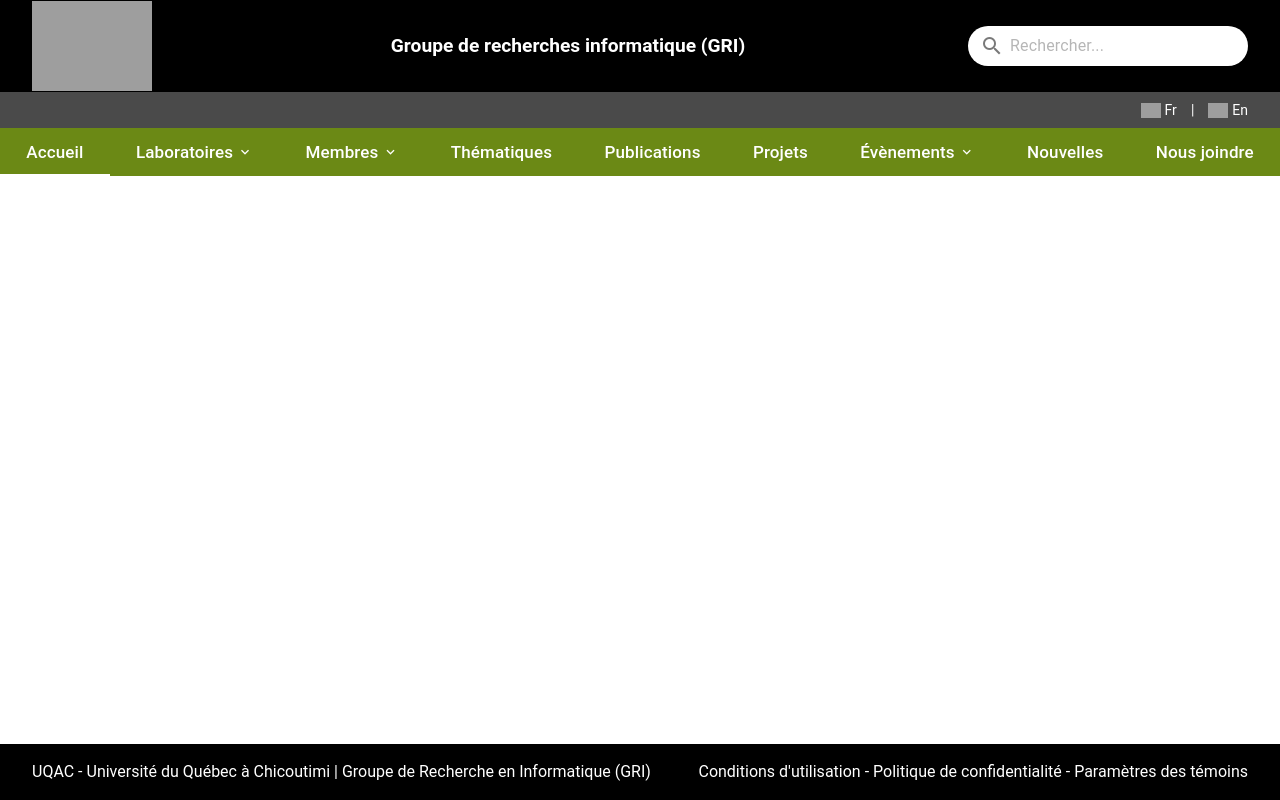
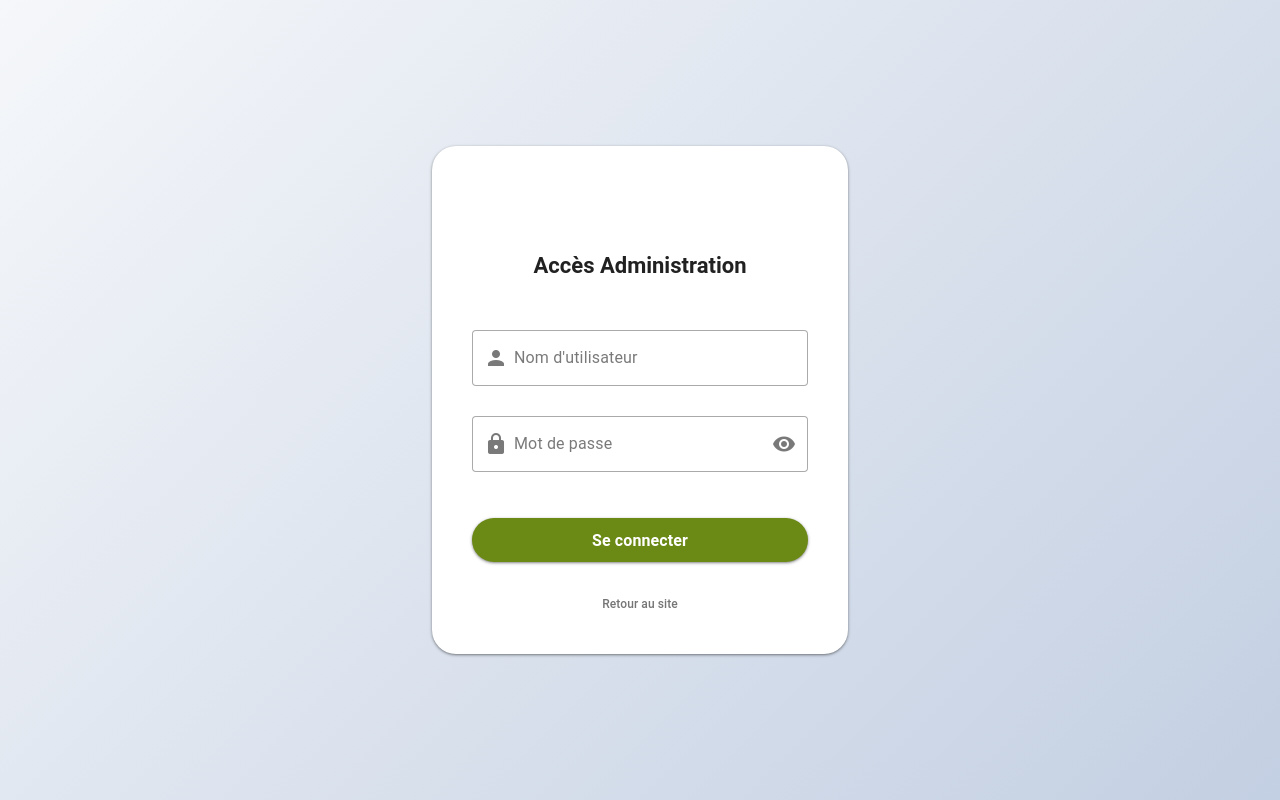
Before and after one commit to lupin100/Stage-Uqac, a Vue app in the folder frontend/: page /admin-connexion in a window 1280 px wide. Built offline with nearby package versions, Linux system fonts and the light colour scheme; grey boxes are pictures that could not be loaded.

Commit message:
Add admin login view and update routing for admin-connexion

```diff
--- a/frontend/src/App.vue
+++ b/frontend/src/App.vue
@@ -1,17 +1,23 @@
 <script setup>
-// Importation des composants enfants
+import { computed } from 'vue'
+import { useRoute } from 'vue-router'
 import AppHeader from './components/AppHeader.vue'
 import AppFooter from './components/AppFooter.vue'
+
+const route = useRoute()
+
+// On masque le header et footer si le nom de la route est 'login'
+const isLoginPage = computed(() => route.name === 'admin-connexion')
 </script>
 
 <template>
   <v-app>
-    <AppHeader />
+    <AppHeader v-if="!isLoginPage" />
 
-    <v-main>
+    <v-main :class="isLoginPage">
       <router-view />
     </v-main>
 
-    <AppFooter />
+    <AppFooter v-if="!isLoginPage" />
   </v-app>
 </template>
--- a/frontend/src/components/AppHeader.vue
+++ b/frontend/src/components/AppHeader.vue
@@ -31,28 +31,19 @@ const breadcrumbs = computed(() => {
     <div class="black-bar">
       <div class="black-bar-content">
         <a href="https://www.uqac.ca/" target="_blank" class="d-flex mr-4" style="width: 120px;">
-        <v-img
-          :src="logo"
-          width="120"
-          contain
-        />
-      </a>
+          <v-img :src="logo" width="120" contain />
+        </a>
 
         <div class="header-title">
           <router-link to="/" class="text-decoration-none text-white">
-          Groupe de recherches informatique (GRI)
-        </router-link>
+            Groupe de recherches informatique (GRI)
+          </router-link>
         </div>
 
-        <v-text-field
-          density="compact"
-          variant="solo"
-          placeholder="Rechercher..."
-          hide-details
-          prepend-inner-icon="mdi-magnify"
-          class="search-field"
-          rounded="pill"
-        />
+        <v-text-field density="compact" variant="solo" placeholder="Rechercher..." hide-details
+          prepend-inner-icon="mdi-magnify" class="search-field" rounded="pill" />
+
+        <v-btn icon="mdi-account" color="white" variant="tonal" class="ml-2" to="/admin-connexion"> </v-btn>
       </div>
     </div>
 
@@ -76,11 +67,7 @@ const breadcrumbs = computed(() => {
 
     <!-- Barre verte -->
     <div class="green-bar">
-      <v-tabs
-        bg-color="#6b8915"
-        color="white"
-        grow
-      >
+      <v-tabs bg-color="#6b8915" color="white" grow>
         <v-tab to="/">Accueil</v-tab>
 
         <v-tab>
--- a/frontend/src/router.js
+++ b/frontend/src/router.js
@@ -16,6 +16,7 @@ import EvenementsView from './views/Evenements.vue'
 import ProjectsView from './views/ProjetsView.vue'
 import MembresReguliersView from './views/MembresReguliersView.vue'
 import MembreCollaboView from './views/MembreCollaboView.vue'
+import ConnexionView from './views/admin/ConnexionView.vue'
 
 const router = createRouter({
   history: createWebHistory(),
@@ -84,6 +85,10 @@ const router = createRouter({
     {
       path: '/membres/:id', name: 'membre', component: MembreCollaboView, meta: {
         breadcrumb: [ { title: 'Accueil', to: '/' }, { title: 'Membres réguliers', to: '/membres-reguliers' }, { title: 'Détail du membre' } ] }
+    },
+    {
+      path: '/admin-connexion', name: 'admin-connexion', component: ConnexionView, meta: {
+        breadcrumb: [ { title: 'Accueil', to: '/' }, { title: 'Admin', to: '/admin-connexion' } ] }
     }
   ]
 })
--- /dev/null
+++ b/frontend/src/views/admin/ConnexionView.vue
@@ -0,0 +1,116 @@
+<script setup>
+import { ref } from 'vue'
+import { useRouter } from 'vue-router'
+
+const router = useRouter()
+
+// États du formulaire
+const username = ref('')
+const password = ref('')
+const isVisible = ref(false) // Pour afficher/masquer le mdp
+const isLoading = ref(false)
+const errorMessage = ref(null)
+
+// Simulation de connexion
+const handleLogin = async () => {
+    if (!username.value || !password.value) {
+        errorMessage.value = "Veuillez remplir tous les champs."
+        return
+    }
+
+    isLoading.value = true
+    errorMessage.value = null
+
+    try {
+        console.log("Tentative de connexion pour :", username.value)
+        await new Promise(resolve => setTimeout(resolve, 1500))
+        alert("Connexion réussie")
+    } catch (error) {
+        errorMessage.value = "Identifiants invalides."
+    } finally {
+        isLoading.value = false
+    }
+}
+</script>
+
+<template>
+    <v-container class="login-container fill-height" fluid>
+        <v-row align="center" justify="center" no-gutters>
+            <v-col cols="12" sm="8" md="5" lg="4">
+
+                <v-card class="elevation-12 pa-6" rounded="xl">
+                    <v-card-item class="text-center mb-10">
+                        <v-icon color="primary" size="64" class="mb-2">mdi-lock-shield</v-icon>
+                        <v-card-title class="text-h5 font-weight-bold">
+                            Accès Administration
+                        </v-card-title>
+                    </v-card-item>
+
+                    <v-card-text>
+                        <v-form @submit.prevent="handleLogin">
+                            <v-text-field
+                                v-model="username"
+                                label="Nom d'utilisateur"
+                                prepend-inner-icon="mdi-account"
+                                variant="outlined"
+                                color="primary"
+                                class="mb-2"
+                                required
+                            ></v-text-field>
+
+                            <v-text-field
+                                v-model="password"
+                                label="Mot de passe"
+                                prepend-inner-icon="mdi-lock"
+                                :append-inner-icon="isVisible ? 'mdi-eye-off' : 'mdi-eye'"
+                                :type="isVisible ? 'text' : 'password'"
+                                variant="outlined"
+                                color="primary"
+                                @click:append-inner="isVisible = !isVisible"
+                                required
+                            ></v-text-field>
+
+                            <v-alert
+                                v-if="errorMessage"
+                                type="error"
+                                variant="tonal"
+                                density="compact"
+                                class="mt-2"
+                            >
+                                {{ errorMessage }}
+                            </v-alert>
+
+                            <v-btn
+                                type="submit"
+                                color="primary"
+                                block
+                                size="large"
+                                class="mt-6 font-weight-bold"
+                                :loading="isLoading"
+                                rounded="pill"
+                            >
+                                Se connecter
+                            </v-btn>
+                        </v-form>
+                    </v-card-text>
+
+                    <v-card-actions class="justify-center">
+                        <v-btn variant="text" size="small" to="/" color="grey-darken-1">
+                            Retour au site
+                        </v-btn>
+                    </v-card-actions>
+                </v-card>
+
+            </v-col>
+        </v-row>
+    </v-container>
+</template>
+
+<style scoped>
+.login-container {
+    min-height: 100vh;
+    background: linear-gradient(135deg, #f5f7fa 0%, #c3cfe2 100%);
+    display: flex;
+    align-items: center;
+}
+</style>
```
